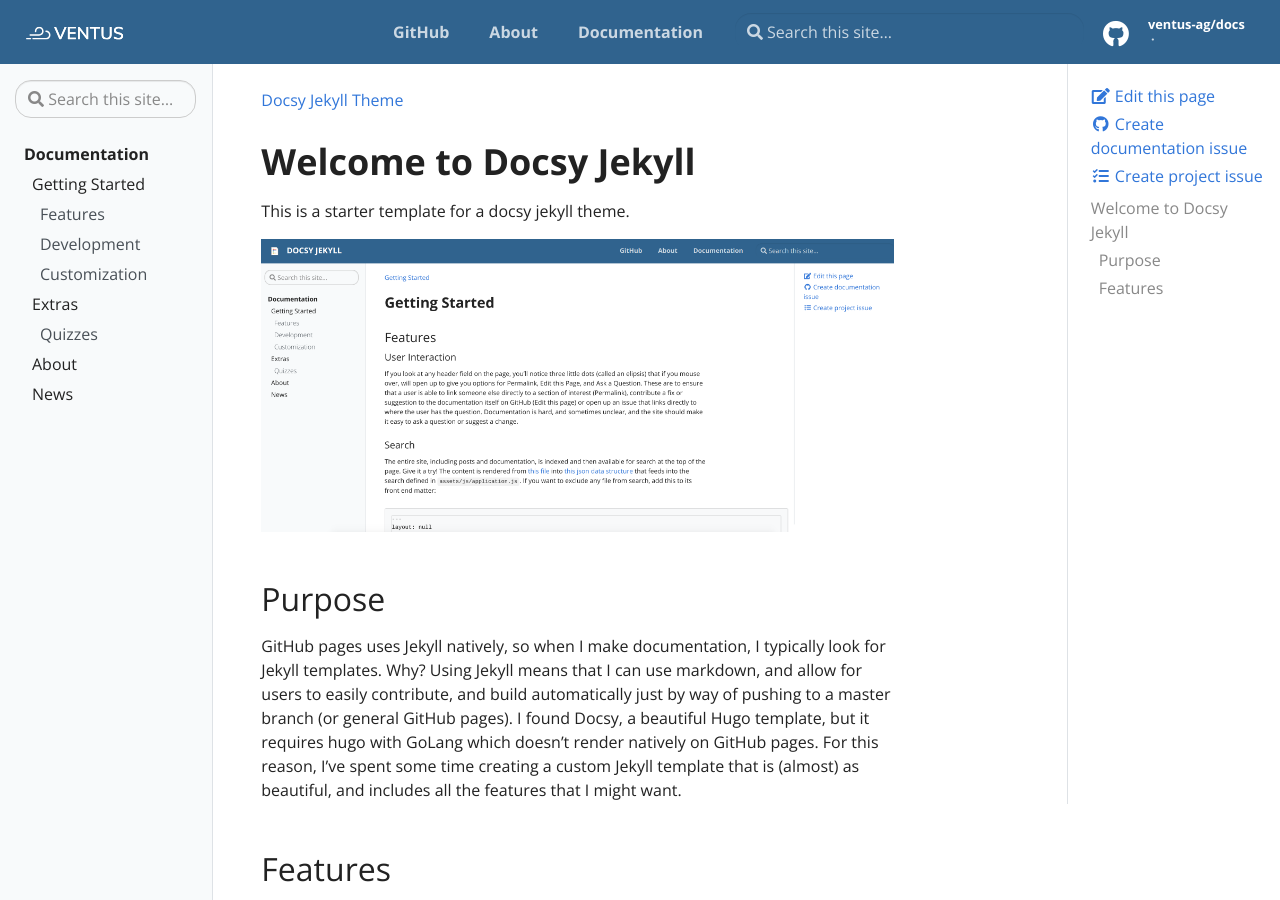
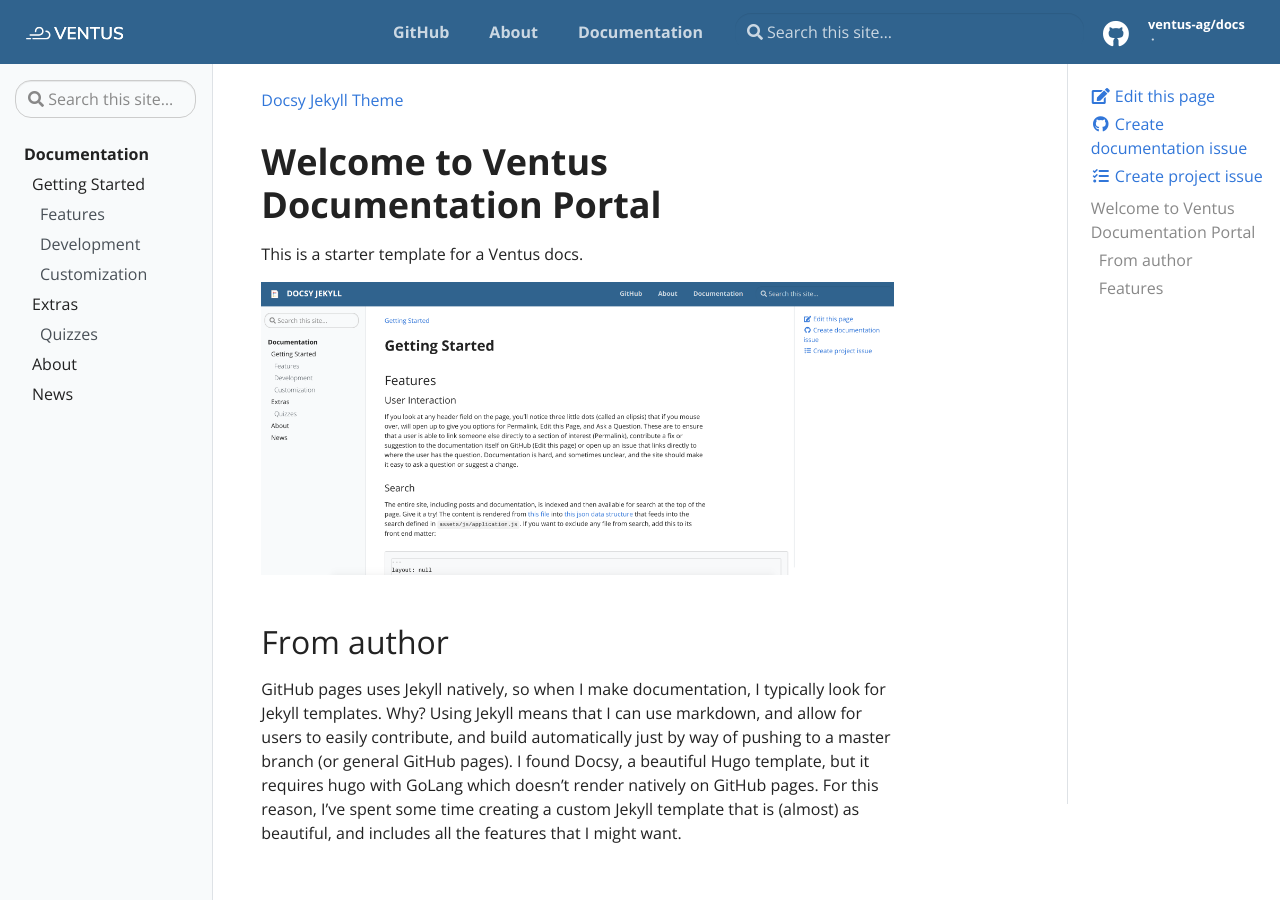
Before and after one commit to ventus-ag/docs, a Jekyll site: the page built from pages/index.md, in a window 1280 px wide and 900 px high. Built offline with Jekyll 4.4.1, drawn with Linux system fonts in a browser that asks for light colours.

Commit message:
welcome message

```diff
--- a/pages/index.md
+++ b/pages/index.md
@@ -4,13 +4,13 @@
 permalink: /
 ---
 
-# Welcome to Docsy Jekyll
+# Welcome to Ventus Documentation Portal
 
-This is a starter template for a docsy jekyll theme.
+This is a starter template for a Ventus docs.
 
 ![assets/img/docsy-jekyll.png](assets/img/docsy-jekyll.png)
 
-## Purpose
+## From author
 
 GitHub pages uses Jekyll natively, so when I make documentation, I typically
 look for Jekyll templates. Why? Using Jekyll means that I can use markdown,
```
